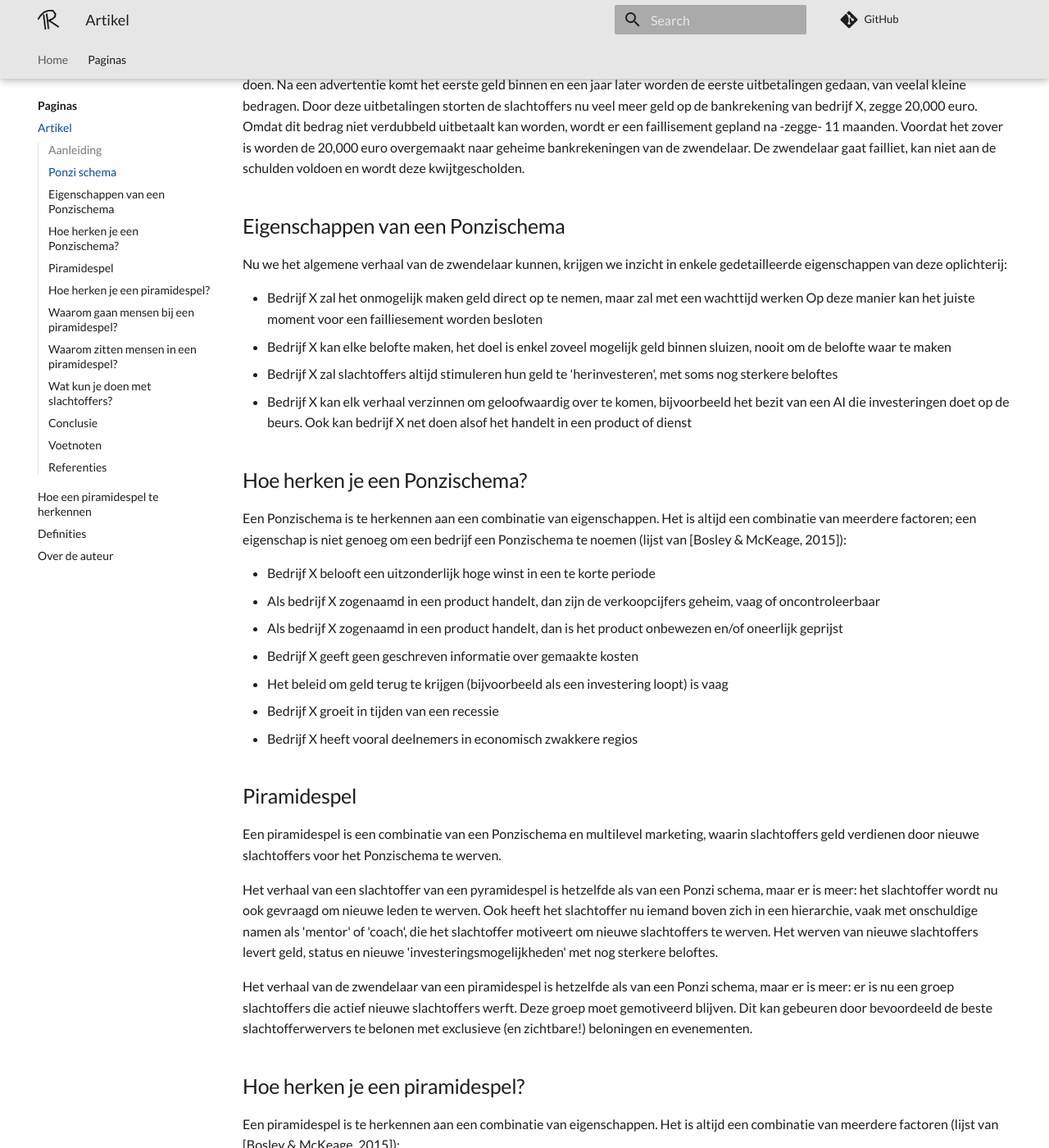
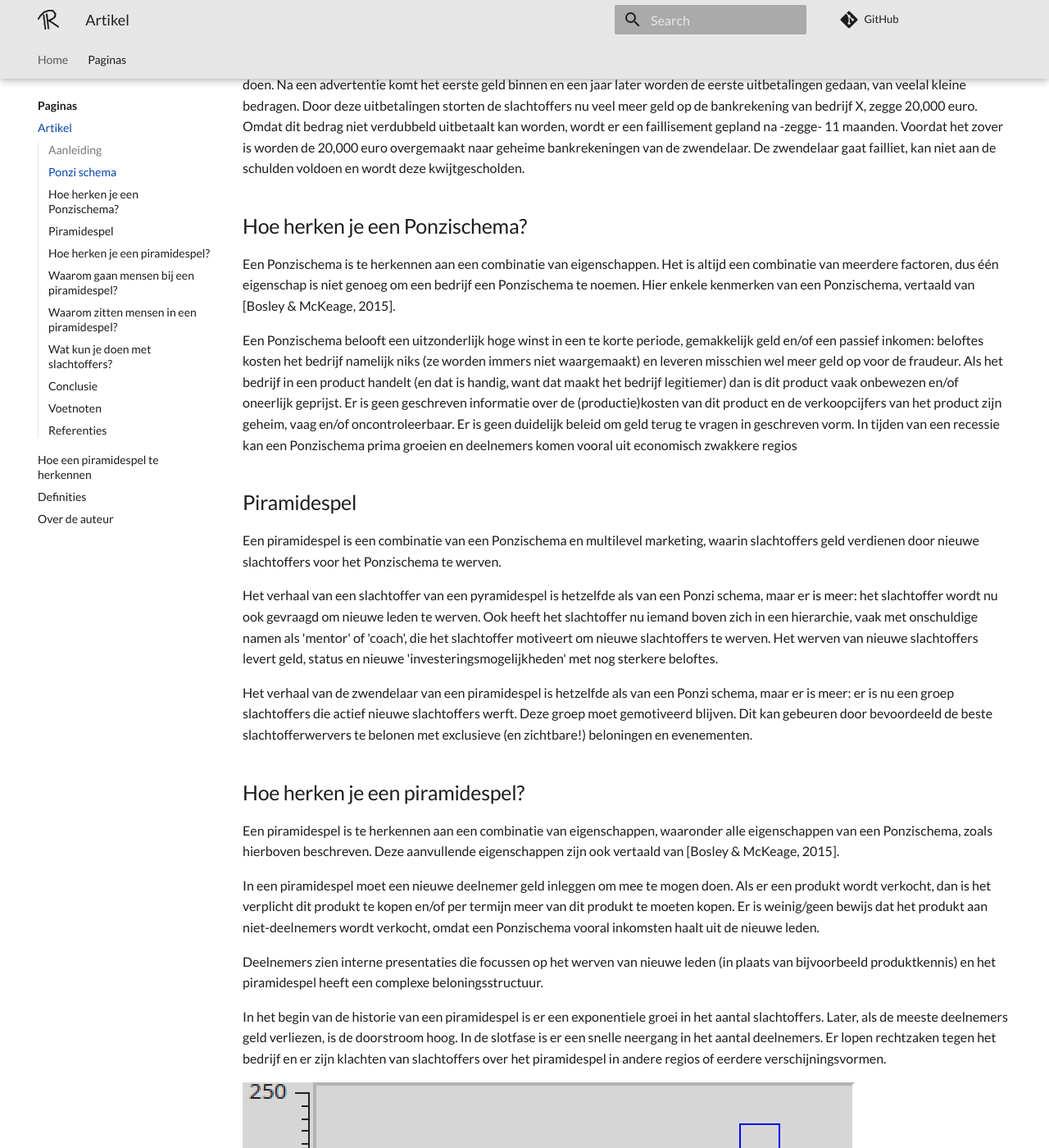
Before and after one commit to richelbilderbeek/artikel_vrijdenker_piramidespelen, an MkDocs documentation site: the page built from docs/paginas/artikel.md, in a window 1280 px wide and 1400 px high, scrolled down 711 px. Shown: the whole window at 82% size. Built offline with MkDocs 1.6.1 and Material for MkDocs 9.7.7, drawn with Linux system fonts in a browser that asks for light colours; comment, search, counter and statistics services are not loaded; some of the changed text lies outside the part shown.

Commit message:
New version

```diff
--- a/docs/paginas/artikel.md
+++ b/docs/paginas/artikel.md
@@ -49,40 +49,27 @@ naar geheime bankrekeningen van de zwendelaar.
 De zwendelaar gaat failliet, kan niet aan de schulden voldoen
 en wordt deze kwijtgescholden.
 
-## Eigenschappen van een Ponzischema
-
-Nu we het algemene verhaal van de zwendelaar kunnen,
-krijgen we inzicht in enkele gedetailleerde eigenschappen
-van deze oplichterij:
-
-* Bedrijf X zal het onmogelijk maken geld direct op te nemen,
-   maar zal met een wachttijd werken
-   Op deze manier kan het juiste moment voor een failliesement worden besloten
-* Bedrijf X kan elke belofte maken, het doel is enkel zoveel mogelijk
-   geld binnen sluizen, nooit om de belofte waar te maken
-* Bedrijf X zal slachtoffers altijd stimuleren hun geld te 'herinvesteren',
-   met soms nog sterkere beloftes
-* Bedrijf X kan elk verhaal verzinnen om geloofwaardig over te komen,
-   bijvoorbeeld het bezit van een AI die investeringen doet op de beurs.
-   Ook kan bedrijf X net doen alsof het handelt in een product of dienst
-
 ## Hoe herken je een Ponzischema?
 
 Een Ponzischema is te herkennen aan een combinatie van eigenschappen.
 Het is altijd een combinatie van meerdere
-factoren; een eigenschap is niet genoeg om een bedrijf een Ponzischema te noemen
-(lijst van [Bosley & McKeage, 2015]):
+factoren, dus één eigenschap is niet genoeg om een bedrijf een Ponzischema te
+noemen. Hier enkele kenmerken van een Ponzischema,
+vertaald van [Bosley & McKeage, 2015].
 
-* Bedrijf X belooft een uitzonderlijk hoge winst in een te korte periode
-* Als bedrijf X zogenaamd in een product handelt,
-   dan zijn de verkoopcijfers geheim, vaag of oncontroleerbaar
-* Als bedrijf X zogenaamd in een product handelt,
-   dan is het product onbewezen en/of oneerlijk geprijst
-* Bedrijf X geeft geen geschreven informatie over gemaakte kosten
-* Het beleid om geld terug te krijgen (bijvoorbeeld als een
-   investering loopt) is vaag
-* Bedrijf X groeit in tijden van een recessie
-* Bedrijf X heeft vooral deelnemers in economisch zwakkere regios
+Een Ponzischema belooft een uitzonderlijk hoge winst in een te korte periode,
+gemakkelijk geld en/of een passief inkomen: beloftes kosten het bedrijf
+namelijk niks (ze worden immers niet waargemaakt) en leveren misschien
+wel meer geld op voor de fraudeur.
+Als het bedrijf in een product handelt (en dat is handig,
+want dat maakt het bedrijf legitiemer)
+dan is dit product vaak onbewezen en/of oneerlijk geprijst.
+Er is geen geschreven informatie over de (productie)kosten
+van dit product en de verkoopcijfers van het product
+zijn geheim, vaag en/of oncontroleerbaar.
+Er is geen duidelijk beleid om geld terug te vragen in geschreven vorm.
+In tijden van een recessie kan een Ponzischema prima groeien
+en deelnemers komen vooral uit economisch zwakkere regios
 
 ## Piramidespel
 
@@ -109,28 +96,28 @@ te belonen met exclusieve (en zichtbare!) beloningen en evenementen.
 
 ## Hoe herken je een piramidespel?
 
-Een piramidespel is te herkennen aan een combinatie van eigenschappen.
-Het is altijd een combinatie van meerdere factoren
-(lijst van [Bosley & McKeage, 2015]):
+Een piramidespel is te herkennen aan een combinatie van eigenschappen,
+waaronder alle eigenschappen van een Ponzischema,
+zoals hierboven beschreven. Deze aanvullende eigenschappen
+zijn ook vertaald van [Bosley & McKeage, 2015].
 
-* De eigenschappen van een Ponzischema (zie hierboven)
-* Een nieuw slachtoffer moet geld inleggen om mee te mogen doen
-* Bedrijf X krijgt vooral inkomsten uit de nieuwe leden,
-   inplaats van de verkoop van een product
-* Interne presentaties focussen op het werven van nieuwe leden
-* De meeste slachtoffers verliezen geld
-* Er zijn klachten van slachtoffers over bedrijf X,
-   vanuit andere regios of eerdere piramidespelen van het bedrijf
-* Er is een hoge doorstrroom in slachtoffers
-* Er zijn berichten vanuit bedrijf over gemakkelijk te verdienen
-   geld en/of een mogelijk passief inkomen
-* Exponentiele groei in het aantal slachtoffers
-* Complexe beloningsstructuren
-* Als bedrijf X zogenaamt een produkt verhandeld:
-   verplichte aankoop van het produkt
-* Verplichte herinvestering om in goed aanzien te blijven
-* Eerdere rechtzaken tegen bedrijf X
-* Een snelle neergang in het aantal slachtoffers
+In een piramidespel moet een nieuwe deelnemer geld inleggen om mee te mogen
+doen. Als er een produkt wordt verkocht, dan is het verplicht dit produkt
+te kopen en/of per termijn meer van dit produkt te moeten kopen.
+Er is weinig/geen bewijs dat het produkt aan niet-deelnemers wordt verkocht,
+omdat een Ponzischema  vooral inkomsten haalt uit de nieuwe leden.
+
+Deelnemers zien interne presentaties die focussen op het werven van nieuwe
+leden (in plaats van bijvoorbeeld produktkennis) en het piramidespel
+heeft een complexe beloningsstructuur.
+
+In het begin van de historie van een piramidespel is er een
+exponentiele groei in het aantal slachtoffers.
+Later, als de meeste deelnemers geld verliezen, is de doorstroom hoog.
+In de slotfase is er een snelle neergang in het aantal deelnemers.
+Er lopen rechtzaken tegen het bedrijf en er
+zijn klachten van slachtoffers over het piramidespel
+in andere regios of eerdere verschijningsvormen.
 
 ![](geldstromen_simulatie_2x.png)
 
@@ -166,10 +153,9 @@ komen boven de 100% uit, onduidelijk is waarom) [Hidajat et al., 2020].
 ## Waarom zitten mensen in een piramidespel?
 
 Meedoen aan een piramidespel is om meerdere redenen aantrekkelijk:
-
-* De belofte van financieel gewin
-* Een gemeenschap waar iedereen welkom is, waar hard werken wordt beloont,
-   waar je vrienden kan maken.
+ten eerste is er is de belofte van financieel gewin en
+ten tweede is er een gemeenschap waar iedereen welkom is,
+waar hard werken wordt beloond, waar je vrienden kan maken.
 
 De belofte van financieel gewin is aantrekkelijk
 en tot op zekere hoogte waar:
```
